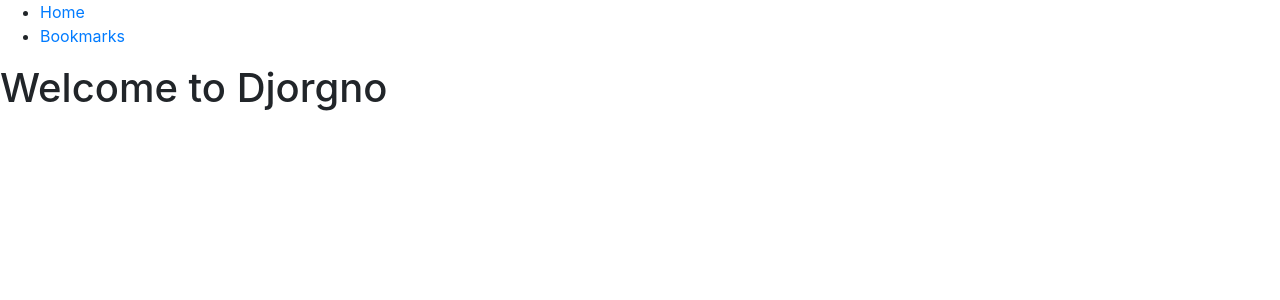
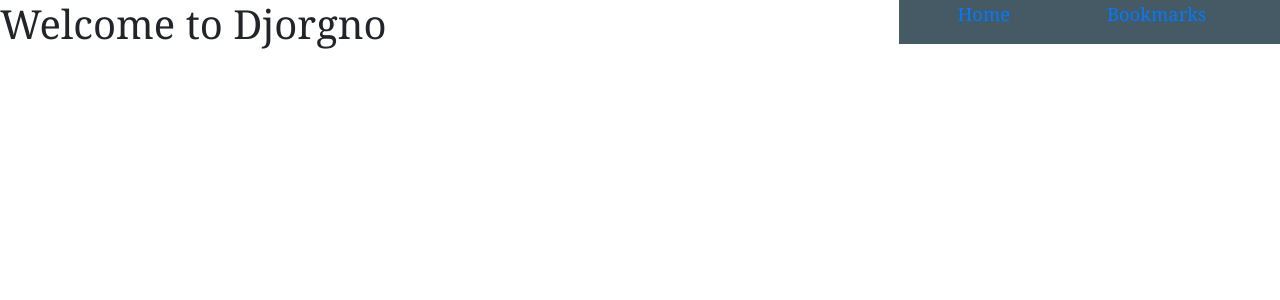
Before and after one commit to atiffany/djorg, a Django app: page / in a window 1280 px wide. Shown: the top 300 px of the page. Run offline with Django 3.2, Linux system fonts and the light colour scheme; some libraries are stand-ins or nearby versions.

Commit message:
updates to styling

```diff
--- a/bookmarks/models.py
+++ b/bookmarks/models.py
@@ -1,8 +1,8 @@
-import datetime
+from uuid import uuid4
 from django.db import models
-from django.utils import timezone
 
 class Bookmark(models.Model):
+    bookmark_id = models.UUIDField(primary_key=True, default=uuid4, editable=False)
     bookmark_name = models.CharField(max_length=200)
     bookmark_url = models.URLField('URL', unique=True)
     bookmark_note = models.TextField('Note', blank=True)
@@ -13,5 +13,3 @@ class Bookmark(models.Model):
         return self.bookmark_url
     def __get_note__(self):
         return self.bookmark_note
-    def was_published_recently(self):
-        return self.pub_date >= timezone.now() - datetime.timedelta(days=1)
--- /dev/null
+++ b/bookmarks/static/css/home.css
@@ -0,0 +1,27 @@
+html, body {
+    margin: 0;
+    padding: 0;
+}
+* {
+    font-family: Georgia, 'Times New Roman', Times, serif;
+}
+ol {
+    background-color: #607D8B;
+    color: #FFFFFF;
+}
+li {
+    display: inline;
+    padding: 1em;
+    margin-right: 3em;
+}
+.menu {
+    background-color: #455A64;
+    list-style-type: none;
+    color: #FFFFFF;
+    float: right;
+}
+.navigation {
+    list-style-type: none;
+    font-size: 1.15em;
+    color: #FFFFFF;
+}
--- a/bookmarks/templates/base.html
+++ b/bookmarks/templates/base.html
@@ -1,15 +1,17 @@
 {% load bootstrap4 %}
+{% load static %}
 <!DOCTYPE html>
 <head>
+        <link rel="stylesheet" type="text/css" href="{% static 'css/home.css' %}"/>
     <title>{% block title %}Djorgno{% endblock %}</title>
     {% bootstrap_css %}
     {% bootstrap_javascript jquery='full' %}
 </head>
 
-<body>
-    <div id="menu">
+<body class = "wrapper">
+    <div id="menu" class="menu">
         {% block menu %}
-        <ul>
+        <ul class="navigation">
             <li><a href="/">Home</a></li>
             <li><a href="/bookmarks">Bookmarks</a></li>
         </ul>
--- a/bookmarks/templates/bookmarks/form.html
+++ b/bookmarks/templates/bookmarks/form.html
@@ -1,7 +1,8 @@
 {% load bootstrap4 %}
-
-<h1>Add a New Bookmark</h1>
+{% load static %}
+<link rel="stylesheet" type="text/css" href="{% static 'css/form.css' %}" />
 <form name="form" class="bookmark-form" method="POST">
+    <h1 class="title">Add a New Bookmark</h1>
     {% csrf_token %}
     {% bootstrap_form form %}
     {% buttons %}
```
Also changed, not shown: bookmarks/static/css/bookmarks.css (added, +22 -0 lines), bookmarks/static/css/form.css (added, +7 -0 lines), bookmarks/templates/bookmarks/index.html (+11 -7 lines), bookmarks/migrations/0005_auto_20180412_2025.py (added), db.sqlite3.
